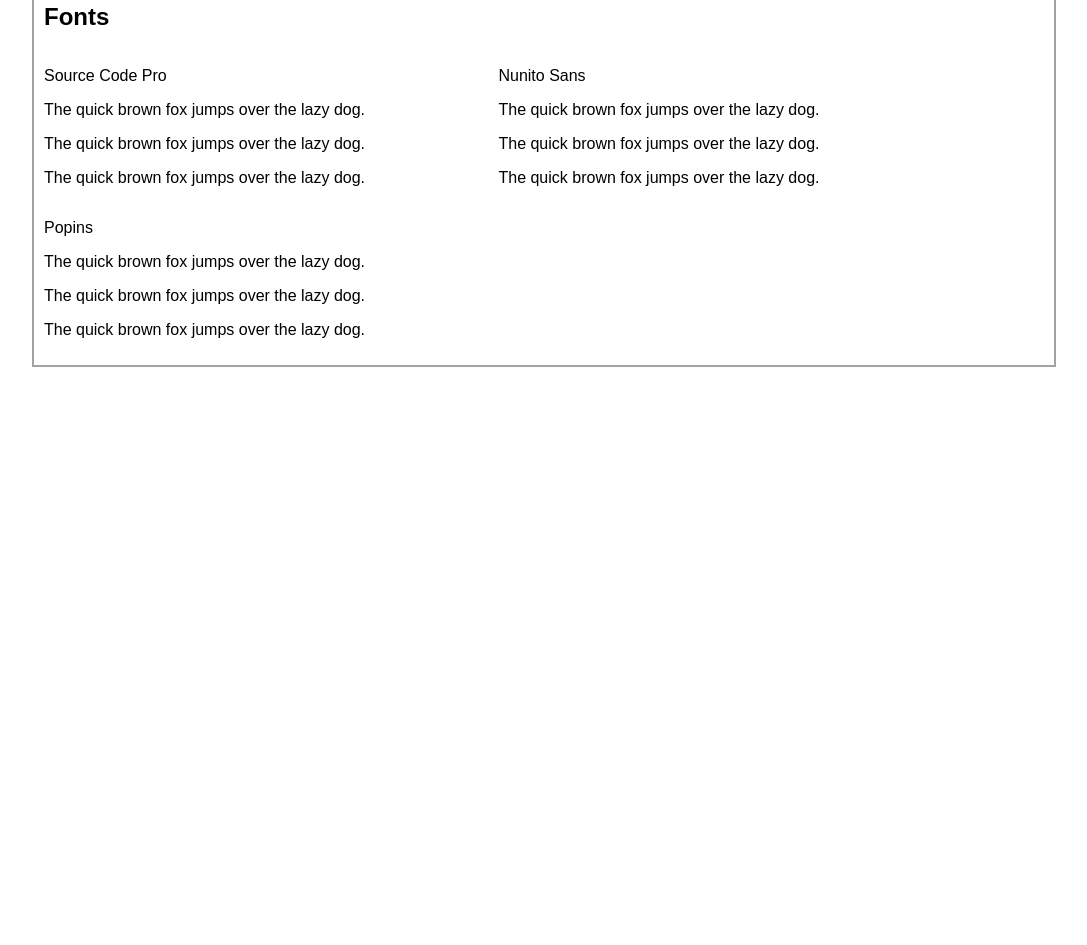
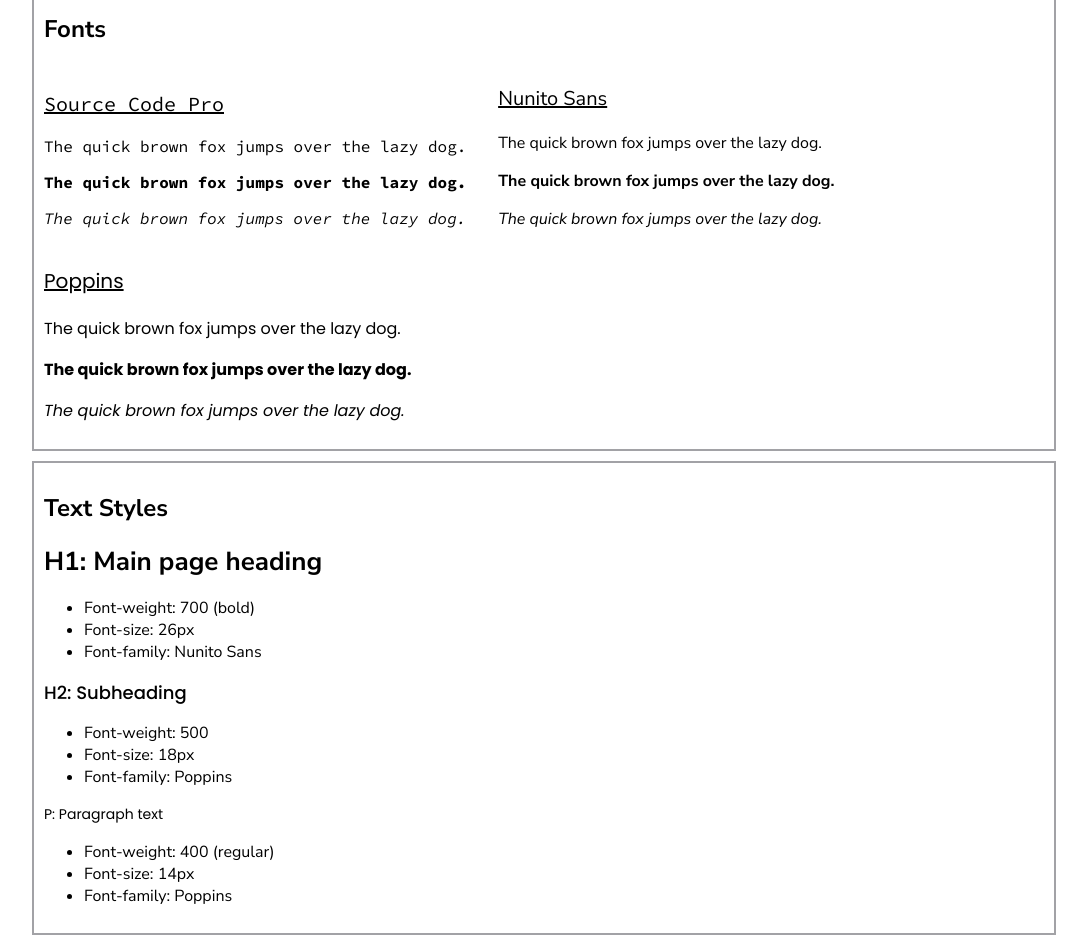
Before and after one commit to andrejz2010/website-design-system-starting, a plain HTML site: page index.html in a window 1280 px wide. Shown: the part 411-1356 px from the top of the page, without its empty margins (96-1183 px from the left). Before the commit the page ends 800 px from the top, so only its background shows below. Drawn offline with Linux system fonts and the light colour scheme.

Commit message:
add 2 sections + styling

```diff
--- a/index.html
+++ b/index.html
@@ -7,6 +7,12 @@
     <meta name="viewport" content="width=device-width, initial-scale=1.0">
     <title>Website Design System Starting</title>
     <link rel="stylesheet" href="styles.css">
+    <link rel="preconnect" href="https://fonts.googleapis.com">
+    <link rel="preconnect" href="https://fonts.googleapis.com">
+    <link rel="preconnect" href="https://fonts.gstatic.com" crossorigin>
+    <link
+        href="https://fonts.googleapis.com/css2?family=Nunito+Sans:ital,wght@0,400;0,700;1,400&family=Poppins:ital,wght@0,400;0,500;0,700;1,400&family=Source+Code+Pro:ital,wght@0,400;0,700;1,400&display=swap"
+        rel="stylesheet">
 </head>
 
 <body>
@@ -48,24 +54,57 @@
 
         </div>
         <div class="font-panel">
-            <p class="font-label source-code-pro">Nunito Sans</p>
-            <p class="font-label source-code-pro">The quick brown fox jumps over the lazy dog.</p>
-            <p class="font-label source-code-pro">The quick brown fox jumps over the lazy dog.</p>
-            <p class="font-label source-code-pro">The quick brown fox jumps over the lazy dog.</p>
+            <p class="font-label nunito-sans">Nunito Sans</p>
+            <p class="regular nunito-sans">The quick brown fox jumps over the lazy dog.</p>
+            <p class="bold nunito-sans">The quick brown fox jumps over the lazy dog.</p>
+            <p class="italic nunito-sans">The quick brown fox jumps over the lazy dog.</p>
         </div>
         <div class="font-panel">
-            <p class="font-label source-code-pro">Popins</p>
-            <p class="font-label source-code-pro">The quick brown fox jumps over the lazy dog.</p>
-            <p class="font-label source-code-pro">The quick brown fox jumps over the lazy dog.</p>
-            <p class="font-label source-code-pro">The quick brown fox jumps over the lazy dog.</p>
+            <p class="font-label poppins">Poppins</p>
+            <p class="regular poppins">The quick brown fox jumps over the lazy dog.</p>
+            <p class="bold poppins">The quick brown fox jumps over the lazy dog.</p>
+            <p class="italic poppins">The quick brown fox jumps over the lazy dog.</p>
         </div>
+    </div>
+
+
+
+    <div class="container">
+        <h2>Text Styles</h2>
+        <div class="text-conatiner">
+            <div class="text-panel">
+                <h1>H1: Main page heading</h1>
+                <ul>
+                    <li>Font-weight: 700 (bold)</li>
+                    <li>Font-size: 26px</li>
+                    <li>Font-family: Nunito Sans</li>
+                </ul>
+            </div>
+            <div class="text-panel">
+                <h2 class="poppins">H2: Subheading
+                </h2>
+                <ul>
+                    <li>Font-weight: 500</li>
+                    <li>Font-size: 18px</li>
+                    <li>Font-family: Poppins</li>
+                </ul>
+            </div>
+            <div class="text-panel">
+                <p>P: Paragraph text</p>
+                <ul>
+                    <li>Font-weight: 400 (regular)</li>
+                    <li>Font-size: 14px
+                    </li>
+                    <li>Font-family: Poppins</li>
+                </ul>
+            </div>
+        </div>
+    </div>
 
 
 
 
 
-
-        <div>
 </body>
 
 </html>
--- a/styles.css
+++ b/styles.css
@@ -52,3 +52,59 @@
     width: 45%;
     display: inline-block;
 }
+
+.font-label {
+    text-decoration: underline;
+    font-size: 20px;
+}
+
+.bold {
+    font-weight: bold;
+}
+
+.italic {
+    font-style: italic;
+}
+
+.source-code-pro {
+    font-family: 'Source Code Pro', monospace;
+}
+
+.poppins {
+    font-family: 'Poppins', sans-serif;
+}
+
+.nunito-sans {
+    font-family: 'Nunito Sans', sans-serif;
+}
+
+body {
+    font-family: 'Nunito Sans', sans-serif;
+    margin: 0 10%;
+}
+
+p {
+    display: block;
+    margin-block-start: 1em;
+    margin-block-end: 1em;
+    margin-inline-start: 0px;
+    margin-inline-end: 0px;
+}
+
+.text-panel p {
+    font-weight: 400;
+    font-size: 14px;
+    font-family: 'Poppins', sans-serif;
+}
+
+.text-panel h2 {
+    font-weight: 500;
+    font-size: 18px;
+    font-family: 'Poppins', sans-serif;
+}
+
+.text-panel h1 {
+    font-weight: 700;
+    font-size: 26px;
+    font-family: 'Nunito Sans', sans-serif;
+}
```
